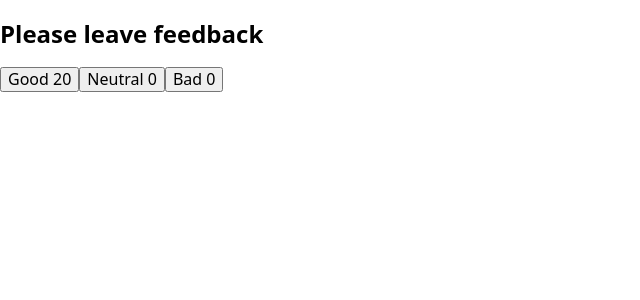
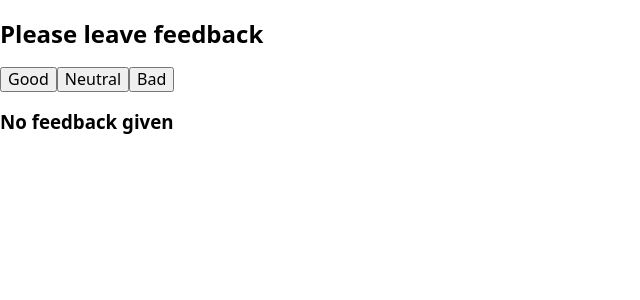
Before and after one commit to gts-work/goit-react-hw-02-feedback, a React (Create React App) app: page / in a window 1280 px wide. Shown: the top 300 px of the page, without its empty margins (0-640 px from the left). Built offline with nearby package versions, Linux system fonts and the light colour scheme.

Commit message:
added props types

```diff
--- a/src/components/Feedback/Feedback.js
+++ b/src/components/Feedback/Feedback.js
@@ -1,32 +1,68 @@
 import React, { Component } from "react";
 
-const FEEDBACK_BUTTON = [
-  { id: 1, label: "Good", key: "good" },
-  { id: 2, label: "Neutral", key: "neutral" },
-  { id: 3, label: "Bad", key: "bad" },
-];
+import Statistic from "./Statistic";
+import Notification from "./Notification";
+import Section from "./Section";
 
 class Feedback extends Component {
   state = {
-    good: 20,
+    good: 0,
     neutral: 0,
     bad: 0,
+    totalFeedback: 0,
   };
 
   handleVoiting = (event) => {
     console.log("click: ", event.target.value);
-    // this.setState((prevState) => ({}));
+
+    if (event.target.value === "good") {
+      this.setState((prevState) => ({
+        good: prevState.good + 1,
+      }));
+      console.log("Feedback ~ this.setState ~ good === ", this.state.good);
+    }
+
+    if (event.target.value === "neutral") {
+      this.setState((prevState) => ({
+        neutral: prevState.neutral + 1,
+      }));
+    }
+
+    if (event.target.value === "bad") {
+      this.setState((prevState) => ({
+        bad: prevState.bad + 1,
+      }));
+    }
+
+    this.countTotalFeedback();
+  };
+
+  countTotalFeedback = () => {
+    this.setState((prevState) => ({
+      totalFeedback: prevState.totalFeedback + 1,
+    }));
   };
 
   render() {
+    const { good, neutral, bad, totalFeedback } = this.state;
+
     return (
       <div>
-        <h2>Please leave feedback</h2>
-        {FEEDBACK_BUTTON.map(({ id, label, key }) => (
-          <button key={id} value={key} onClick={this.handleVoiting}>
-            {label} {this.state[key]}
-          </button>
-        ))}
+        <Section
+          title="Please leave feedback"
+          onLeaveFeedback={this.handleVoiting}
+        />
+
+        {totalFeedback ? (
+          <Statistic
+            good={good}
+            neutral={neutral}
+            bad={bad}
+            totalFeedback={totalFeedback}
+          />
+        ) : (
+          <Notification message="No feedback given" />
+        )}
       </div>
     );
   }
--- /dev/null
+++ b/src/components/Feedback/Notification.js
@@ -0,0 +1,22 @@
+import React, { Component } from "react";
+import PropTypes from "prop-types";
+
+class Notification extends Component {
+  render() {
+    return (
+      <div>
+        <h3>{this.props.message}</h3>
+      </div>
+    );
+  }
+}
+
+Notification.defaultProps = {
+  message: "No feedback given",
+};
+
+Notification.propTypes = {
+  message: PropTypes.string,
+};
+
+export default Notification;
--- /dev/null
+++ b/src/components/Feedback/OptionItem.js
@@ -0,0 +1,28 @@
+import React, { Component } from "react";
+import PropTypes from "prop-types";
+
+class OptionItem extends Component {
+  render() {
+    return (
+      <button
+        key={this.props.key}
+        value={this.props.value}
+        onClick={this.props.onLeaveFeedback}
+      >
+        {this.props.label}
+      </button>
+    );
+  }
+}
+
+OptionItem.defaultProps = {
+  label: "Button",
+};
+
+OptionItem.propTypes = {
+  label: PropTypes.string,
+  key: PropTypes.number.isRequired,
+  value: PropTypes.number.isRequired,
+};
+
+export default OptionItem;
--- /dev/null
+++ b/src/components/Feedback/Options.js
@@ -0,0 +1,39 @@
+import React, { Component } from "react";
+import PropTypes from "prop-types";
+
+import OptionItem from "./OptionItem";
+
+const FEEDBACK_BUTTON = [
+  { id: 1, label: "Good", value: "good" },
+  { id: 2, label: "Neutral", value: "neutral" },
+  { id: 3, label: "Bad", value: "bad" },
+];
+
+class Options extends Component {
+  render() {
+    return (
+      <div>
+        {FEEDBACK_BUTTON.map(({ id, label, value }) => (
+          <OptionItem
+            key={id}
+            label={label}
+            value={value}
+            onLeaveFeedback={this.props.onLeaveFeedback}
+          />
+        ))}
+      </div>
+    );
+  }
+}
+
+Options.defaultProps = {
+  title: "Please leave feedback",
+};
+
+Options.propTypes = {
+  label: PropTypes.string,
+  id: PropTypes.number.isRequired,
+  value: PropTypes.number.isRequired,
+};
+
+export default Options;
--- /dev/null
+++ b/src/components/Feedback/Section.js
@@ -0,0 +1,25 @@
+import React, { Component } from "react";
+import PropTypes from "prop-types";
+
+import Options from "./Options";
+
+class Section extends Component {
+  render() {
+    return (
+      <div>
+        <h2>{this.props.title}</h2>
+        <Options onLeaveFeedback={this.props.onLeaveFeedback} />
+      </div>
+    );
+  }
+}
+
+Section.defaultProps = {
+  title: "Please leave feedback",
+};
+
+Section.propTypes = {
+  title: PropTypes.string,
+};
+
+export default Section;
--- /dev/null
+++ b/src/components/Feedback/Statistic.js
@@ -0,0 +1,35 @@
+import React, { Component } from "react";
+import PropTypes from "prop-types";
+
+class Statistic extends Component {
+  feedbackPercentage = () => {
+    const count = (this.props.good * 100) / this.props.totalFeedback;
+    console.log("Statistic ~ good: ", this.props.good);
+    console.log("Statistic ~ totalFeedback: ", this.props.totalFeedback);
+    console.log("Statistic ~ count: ", count);
+
+    return Math.round(count);
+  };
+
+  render() {
+    return (
+      <>
+        <h3>Statistic</h3>
+        <p>Good: {this.props.good}</p>
+        <p>Neutral: {this.props.neutral}</p>
+        <p>Bad: {this.props.bad}</p>
+        <p>Total: {this.props.totalFeedback}</p>
+        <p>Positive feedback: {this.feedbackPercentage()} %</p>
+      </>
+    );
+  }
+}
+
+Statistic.propTypes = {
+  good: PropTypes.number.isRequired,
+  neutral: PropTypes.number.isRequired,
+  bad: PropTypes.number.isRequired,
+  totalFeedback: PropTypes.number.isRequired,
+};
+
+export default Statistic;
```
